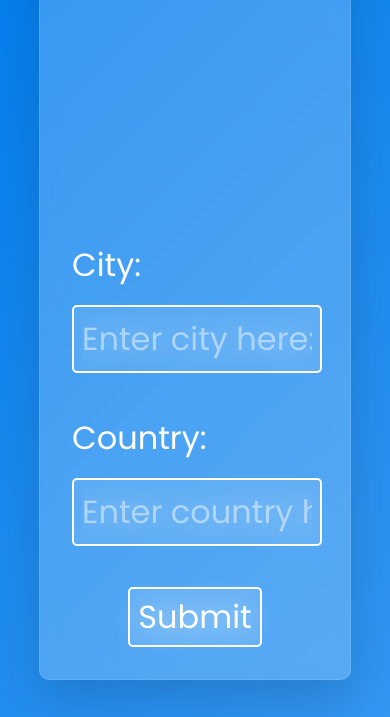
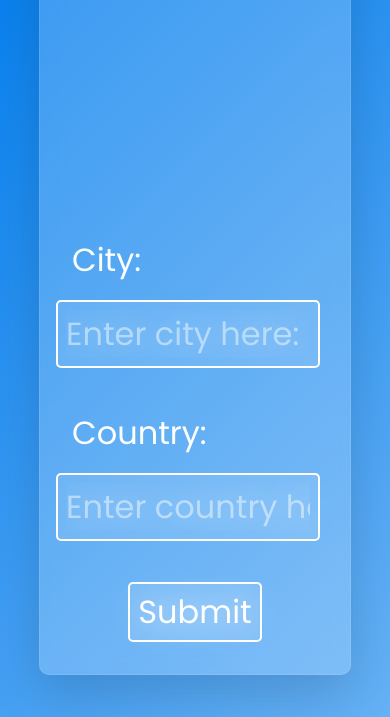
Before and after one commit to jameszenartist/weather-app, a website: page public/index.html in a window 390 px wide. Shown: the part 127-844 px from the top of the page. Drawn offline with Linux system fonts and the light colour scheme.

Commit message:
made css changes

```diff
--- a/public/text.css
+++ b/public/text.css
@@ -11,33 +11,29 @@
 }
 
 body {
+  margin: auto;
   width: 100%;
   height: 100vh;
   display: flex;
   flex-direction: column;
   justify-content: center;
   align-items: center;
-}
-
-body {
   background-color: #007ced;
   background: linear-gradient(-45deg, #cce7ff 0%, #007ced 100%);
-  background-size: 400% 400%;
-  position: relative;
+  /* background-size: 400% 400%; */
+  background-size: 200% 200%;
   /* animation: animate 7.5s ease-in-out infinite; */
 }
 
 .container {
   z-index: 2;
-  width: 60%;
-  height: auto;
-  margin: 0;
+  width: 30%;
+  height: 90%;
+  margin: auto;
   padding: 1rem;
   display: flex;
   flex-direction: column;
-  justify-content: center;
-  align-items: flex-start;
-  margin: auto;
+  align-items: center;
   background: rgba(255, 255, 255, 0.2);
   box-shadow: 0 20px 50px rgba(0, 0, 0, 0.15);
   backdrop-filter: blur(10px);
@@ -70,11 +66,13 @@ label,
 p {
   padding: 1rem;
   font-size: 2rem;
+  margin: 0 auto 0 0;
 }
 
 input,
 input:focus {
-  margin: 0 1rem;
+  width: 80%;
+  margin: 0 auto 0 0;
   padding: 0.5rem;
   background: rgba(255, 255, 255, 0.1);
   border: 2px solid #fff;
@@ -106,6 +104,7 @@ button {
   font-size: 2rem;
   color: #fff;
   text-shadow: 0 0 2rem #fff;
+  cursor: pointer;
 }
 
 /* @keyframes animate {
@@ -120,17 +119,45 @@ button {
   }
 } */
 
+@media only screen and (max-width: 1260px) {
+  .container {
+    width: 40%;
+  }
+  input {
+    width: 95%;
+  }
+}
+
+@media only screen and (max-width: 1025px) {
+  .title {
+    margin: auto;
+  }
+  input {
+    width: 95%;
+  }
+}
+
 @media only screen and (max-width: 769px) {
   .container {
+    width: 50%;
+  }
+}
+
+@media only screen and (max-width: 650px) {
+  .container {
+    margin: 0;
     width: 60%;
   }
 }
 
-@media only screen and (max-width: 670px) {
+@media only screen and (max-width: 481px) {
   .container {
     width: 80%;
   }
-  input {
+}
+
+@media only screen and (max-width: 320px) {
+  .container {
     width: 90%;
   }
 }
```
